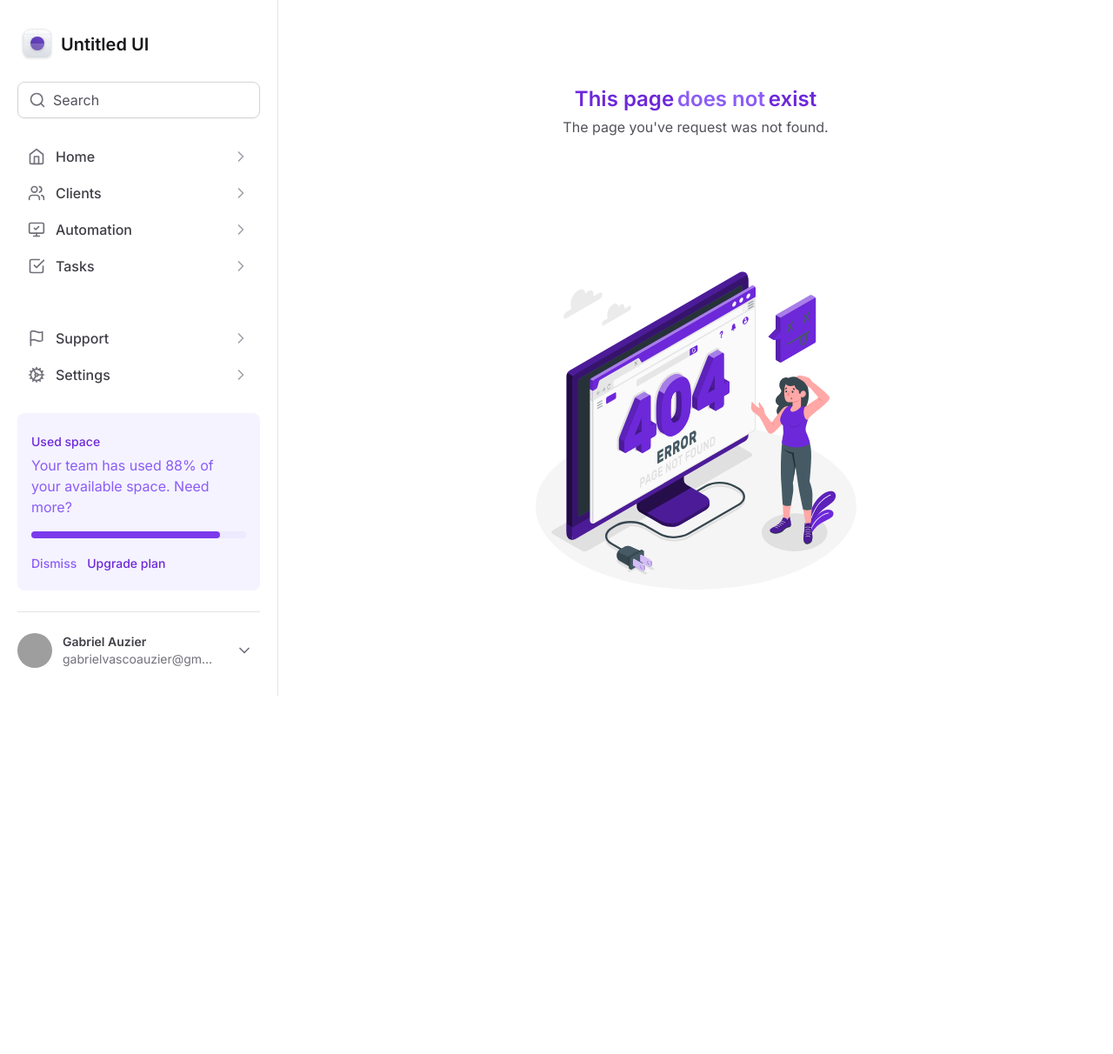
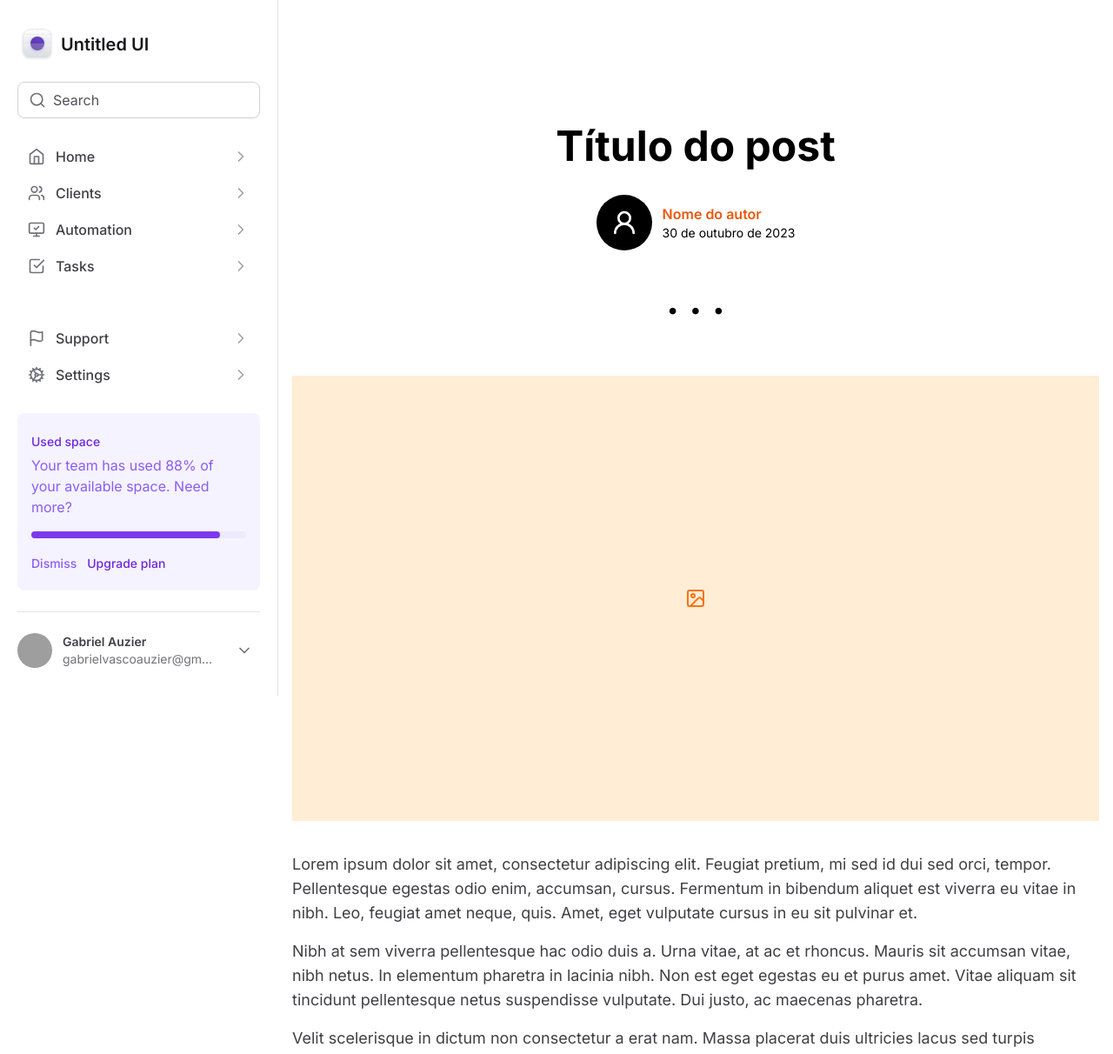
Before and after one commit to gabrielauzier/opiniao-amazonia-blog, a Next.js app: page /post in a window 1280 px wide. Before the commit this address had no page. Shown: the top 1212 px of the page at 87% size. Before the commit the page ends 800 px from the top, so only its background shows below. Built offline with nearby package versions, Linux system fonts and the light colour scheme; grey boxes are pictures that could not be loaded.

Commit message:
feat: add post preview and post details

```diff
--- /dev/null
+++ b/src/app/post/page.tsx
@@ -0,0 +1,100 @@
+import { User2, Image as Photo } from 'lucide-react'
+
+export default function Post() {
+  return (
+    <div className="my-28 flex flex-col">
+      <h1 className="text-center text-5xl font-bold">Título do post</h1>
+
+      {/* Author */}
+      <div className="m-auto mt-8 flex w-fit items-center gap-3">
+        <div className="flex h-16 w-16 items-center justify-center rounded-full bg-black">
+          <User2 className="h-8 w-8 text-white" />
+        </div>
+        <div className="flex h-full flex-col">
+          <h2 className="font-semibold text-orange-600">Nome do autor</h2>
+          <span className="text-sm">30 de outubro de 2023</span>
+        </div>
+      </div>
+
+      <span className="pb-16 pt-8 text-center text-5xl font-semibold">
+        . . .
+      </span>
+
+      {/* Post Image */}
+      <div className="flex h-[32rem]">
+        <div className="p-30 flex h-full w-full items-center justify-center bg-orange-100">
+          <Photo className="h-18 w-18 text-orange-500" />
+        </div>
+      </div>
+
+      {/* Post text */}
+      <div className="mt-9 flex flex-col space-y-4 text-lg text-zinc-700">
+        <p>
+          Lorem ipsum dolor sit amet, consectetur adipiscing elit. Feugiat
+          pretium, mi sed id dui sed orci, tempor. Pellentesque egestas odio
+          enim, accumsan, cursus. Fermentum in bibendum aliquet est viverra eu
+          vitae in nibh. Leo, feugiat amet neque, quis. Amet, eget vulputate
+          cursus in eu sit pulvinar et.
+        </p>
+        <p>
+          Nibh at sem viverra pellentesque hac odio duis a. Urna vitae, at ac et
+          rhoncus. Mauris sit accumsan vitae, nibh netus. In elementum pharetra
+          in lacinia nibh. Non est eget egestas eu et purus amet. Vitae aliquam
+          sit tincidunt pellentesque netus suspendisse vulputate. Dui justo, ac
+          maecenas pharetra.
+        </p>
+        <p>
+          Velit scelerisque in dictum non consectetur a erat nam. Massa placerat
+          duis ultricies lacus sed turpis tincidunt id aliquet. Nisi est sit
+          amet facilisis magna. Venenatis cras sed felis eget velit. Justo donec
+          enim diam vulputate ut pharetra. Vitae nunc sed velit dignissim
+          sodales ut. Pretium nibh ipsum consequat nisl vel pretium. Id ornare
+          arcu odio ut sem nulla pharetra. Odio tempor orci dapibus ultrices in
+          iaculis. Ac ut consequat semper viverra nam. Sapien et ligula
+          ullamcorper malesuada proin. Vel facilisis volutpat est velit egestas
+          dui id ornare. Donec et odio pellentesque diam volutpat commodo. Nisi
+          lacus sed viverra tellus in hac habitasse. Amet massa vitae tortor
+          condimentum lacinia quis vel eros donec.
+        </p>
+        <p>
+          Augue eget arcu dictum varius duis at consectetur lorem donec. Sit
+          amet tellus cras adipiscing. Augue mauris augue neque gravida. Orci ac
+          auctor augue mauris augue neque gravida in. Justo laoreet sit amet
+          cursus sit amet dictum. Lacinia at quis risus sed. Ut aliquam purus
+          sit amet luctus. Imperdiet nulla malesuada pellentesque elit eget
+          gravida cum sociis natoque. Nunc faucibus a pellentesque sit.
+          Ultricies mi quis hendrerit dolor magna eget est lorem ipsum. Dis
+          parturient montes nascetur ridiculus mus mauris vitae. Velit ut tortor
+          pretium viverra. Tellus mauris a diam maecenas sed enim. Nec tincidunt
+          praesent semper feugiat nibh sed. Posuere urna nec tincidunt praesent
+          semper. Nunc congue nisi vitae suscipit tellus.
+        </p>
+        <p>
+          Habitasse platea dictumst vestibulum rhoncus est pellentesque.
+          Fermentum dui faucibus in ornare quam viverra orci sagittis eu. Ut
+          venenatis tellus in metus vulputate eu scelerisque felis. Sed euismod
+          nisi porta lorem mollis aliquam ut porttitor leo. Mattis nunc sed
+          blandit libero volutpat sed. Sed cras ornare arcu dui vivamus arcu
+          felis bibendum. Adipiscing bibendum est ultricies integer quis auctor
+          elit. Pellentesque pulvinar pellentesque habitant morbi tristique
+          senectus et netus. Volutpat odio facilisis mauris sit amet massa.
+          Massa enim nec dui nunc mattis enim ut tellus elementum. Vel fringilla
+          est ullamcorper eget nulla facilisi etiam dignissim.
+        </p>
+        <p>
+          Condimentum id venenatis a condimentum vitae sapien pellentesque
+          habitant morbi. Eu nisl nunc mi ipsum faucibus vitae aliquet. Metus
+          vulputate eu scelerisque felis imperdiet. Nunc non blandit massa enim
+          nec dui nunc. Cras adipiscing enim eu turpis egestas pretium aenean
+          pharetra magna. Ultricies mi eget mauris pharetra. Ornare lectus sit
+          amet est placerat in egestas erat imperdiet. Turpis egestas integer
+          eget aliquet nibh praesent tristique magna. Molestie at elementum eu
+          facilisis sed odio morbi quis commodo. Sagittis orci a scelerisque
+          purus semper. Nunc pulvinar sapien et ligula. Cursus turpis massa
+          tincidunt dui ut. Placerat in egestas erat imperdiet. Risus commodo
+          viverra maecenas accumsan lacus. Sit amet justo donec enim.
+        </p>
+      </div>
+    </div>
+  )
+}
--- /dev/null
+++ b/src/presentation/components/Posts/PostPreview/index.tsx
@@ -0,0 +1,33 @@
+import { Image as Photo } from 'lucide-react'
+import Link from 'next/link'
+
+export function PostPreview() {
+  return (
+    <Link href="/post">
+      <div className="flex gap-4 pb-2 pt-8">
+        <div className="flex w-3/4 flex-col">
+          <div className="mb-5 flex gap-4">
+            <span className="font-sm text-zinc-500">4 dias atrás</span>
+            <span className="font-sm text-zinc-500">·</span>
+            <span className="font-sm text-zinc-500">3 min de leitura</span>
+          </div>
+          <h2 className="text-xl text-zinc-800">
+            Sergio Massa pede desculpas pela inflação e promete salvar economia,
+            se eleito.
+          </h2>
+          <p className="pt-2 text-base font-light text-zinc-500">
+            Lorem ipsum dolor sit amet, consectetur adipiscing elit, sed do
+            eiusmod tempor incididunt ut labore et dolore magna aliqua. Ut enim
+            ad minim veniam, quis nostrud exercitation ullamco laboris nisi ut
+            aliquip ex ea commodo consequat...
+          </p>
+        </div>
+        <div className="flex w-1/4 justify-end">
+          <div className="p-30 flex h-48 w-48 items-center justify-center bg-orange-100">
+            <Photo className="h-18 w-18 text-orange-500" />
+          </div>
+        </div>
+      </div>
+    </Link>
+  )
+}
```
